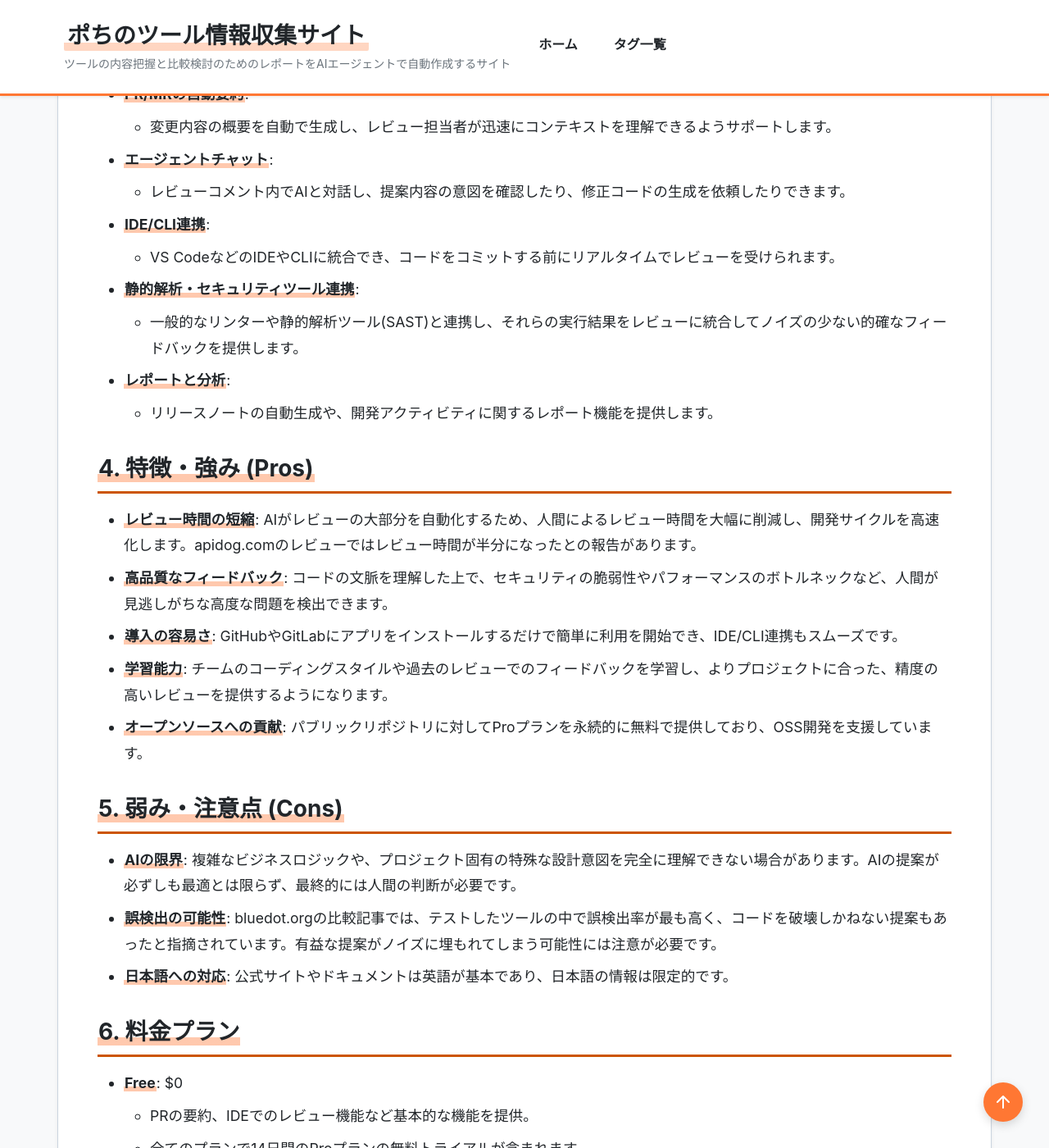
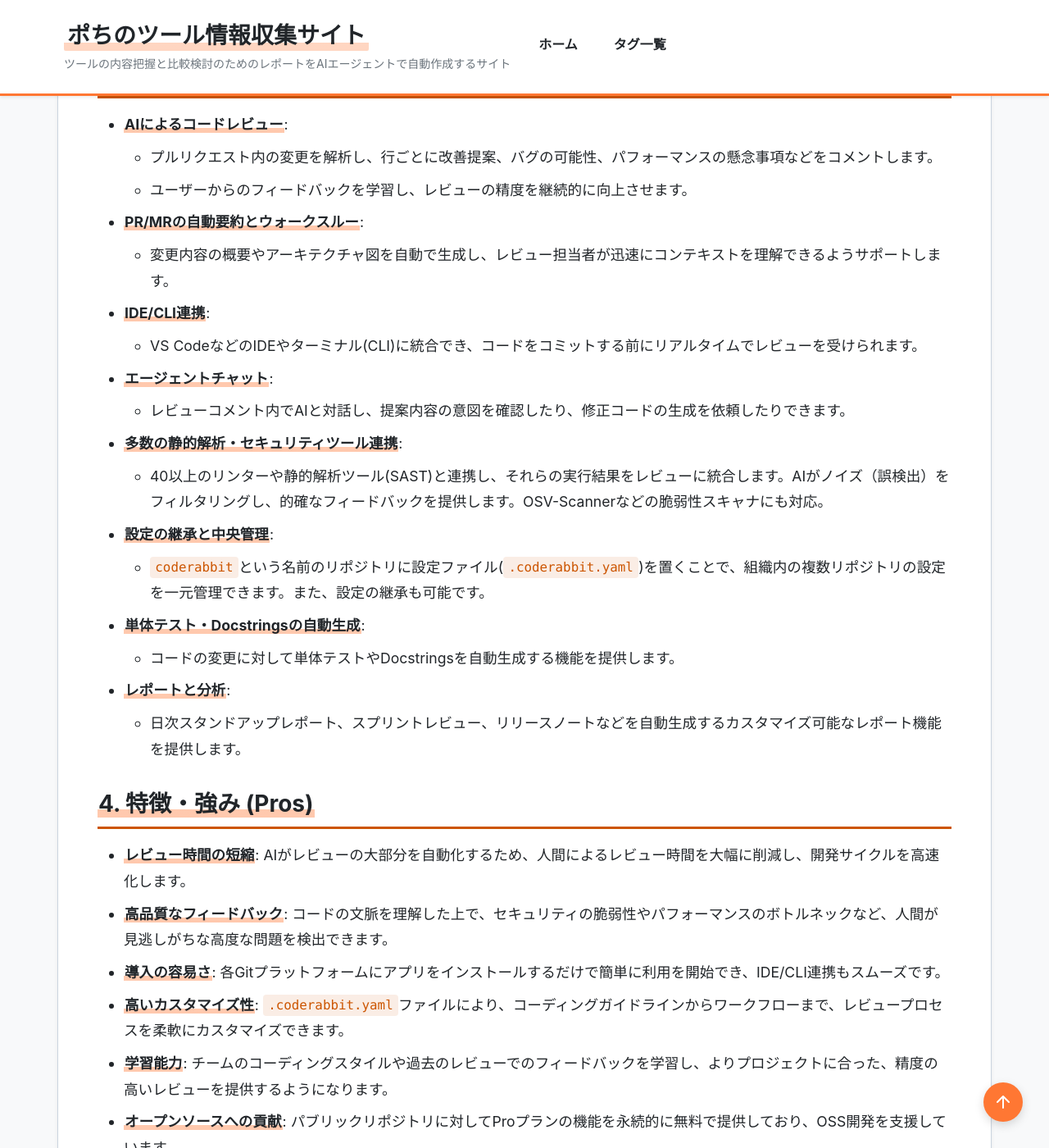
Before and after one commit to aegisfleet/tool-survey-report, a Jekyll site: the page built from _reports/coderabbit.md, in a window 1280 px wide and 1400 px high, scrolled down 2694 px. Shown: the whole window at 82% size. Built offline with Jekyll 4.4.1, drawn with Linux system fonts in a browser that asks for light colours; some of the changed text lies outside the part shown.

Commit message:
docs: CodeRabbitレポートを2026-01-07付で更新 (#312)
AGENTS.mdの「レポート作成・更新の手順」に従い、CodeRabbitの調査レポートを最新の情報に更新し、関連レポートとの整合性を確保しました。

ステップ1: レポートの更新
- `_reports/coderabbit.md`の各セクション（概要、機能、料金プラン、アップデート履歴など）を公式サイトとチェンジログの情報に基づき最新化しました。
- `last_updated`を`2026-01-07`に更新しました。

ステップ2: 関連レポートの整理
- `github-copilot.md`と`github.md`に`CodeRabbit`への関連リンクを追加しました。
- `coderabbit.md`に`SonarQube`との関連リンクを追加し、`sonarqube.md`にも`CodeRabbit`への逆リンクを追加して、双方向の整合性を確保しました。

Co-authored-by: google-labs-jules[bot] <161369871+google-labs-jules[bot]@users.noreply.github.com>

```diff
--- a/_reports/coderabbit.md
+++ b/_reports/coderabbit.md
@@ -5,17 +5,20 @@ category: "AIコーディング支援"
 developer: "CodeRabbit Inc."
 official_site: "https://www.coderabbit.ai/"
 date: "2025-10-19"
-last_updated: "2025-10-29"
+last_updated: "2026-01-07"
 tags:
   - "AI"
   - "コーディング支援"
   - "コードレビュー"
   - "自動化"
-description: "CodeRabbitは、AIを活用してコードレビューを自動化するツールです。開発者のレビュー時間を削減し、バグの早期発見を支援します。"
+  - "IDE"
+  - "CLI"
+description: "CodeRabbitは、AIを活用してコードレビューを自動化するツールです。PRレビューに加え、IDEやCLIにも対応し、開発者のレビュー時間を削減し、バグの早期発見を支援します。"
 relationships:
   related_tools:
     - "GitHub Copilot"
     - "GitHub"
+    - "SonarQube"
 ---
 
 # **CodeRabbit 調査レポート**
@@ -26,57 +29,61 @@ relationships:
 * **開発元**: CodeRabbit Inc.
 * **公式サイト**: [https://www.coderabbit.ai/](https://www.coderabbit.ai/)
 * **カテゴリ**: AIコードレビュー, 開発者ツール
-* **概要**: CodeRabbitは、AIを活用してGitHubやGitLabと連携し、プルリクエスト(PR)のコードレビューを自動化するツールです。PRの要約生成、行ごとのレビュー、バグや脆弱性の検出を行い、開発者のレビュー工数を削減し、コード品質の向上を支援します。
+* **概要**: CodeRabbitは、AIを活用してコードレビューを自動化するツールです。GitHub、GitLab、Azure DevOps、Bitbucketと連携し、プルリクエスト(PR)のレビューを行います。PRの要約生成、行ごとのレビュー、バグや脆弱性の検出に加え、IDEやCLIとも統合でき、開発プロセスのあらゆる段階でレビューを支援し、コード品質の向上に貢献します。
 
 ## **2. 目的と主な利用シーン**
 
 * **目的**: 手動でのコードレビューにかかる時間と労力を削減し、開発プロセスを高速化すること。また、AIによる網羅的なチェックを通じて、人間が見逃しがちなバグや潜在的な問題を早期に発見し、ソフトウェアの品質とセキュリティを向上させること。
 * **主な利用者**: ソフトウェア開発者、エンジニアリングチーム、DevOpsエンジニア
 * **具体的な利用シーン**:
-    * GitHub/GitLabでのプルリクエスト作成時の自動レビュー
+    * GitHub/GitLab/Azure DevOps/Bitbucketでのプルリクエスト作成時の自動レビュー
     * レビュー担当者が主要なロジックに集中するための、規約違反や軽微なミスの自動検出
     * チームに新しい開発者が参加した際の、コーディング規約の学習・遵守のサポート
     * リリース前の最終チェックとして、セキュリティ脆弱性のスキャン
+    * コミット前のローカル環境でのセルフレビュー (IDE/CLI)
 
 ## **3. 主要機能**
 
 * **AIによるコードレビュー**:
     * プルリクエスト内の変更を解析し、行ごとに改善提案、バグの可能性、パフォーマンスの懸念事項などをコメントします。
     * ユーザーからのフィードバックを学習し、レビューの精度を継続的に向上させます。
-* **PR/MRの自動要約**:
-    * 変更内容の概要を自動で生成し、レビュー担当者が迅速にコンテキストを理解できるようサポートします。
+* **PR/MRの自動要約とウォークスルー**:
+    * 変更内容の概要やアーキテクチャ図を自動で生成し、レビュー担当者が迅速にコンテキストを理解できるようサポートします。
+* **IDE/CLI連携**:
+    * VS CodeなどのIDEやターミナル(CLI)に統合でき、コードをコミットする前にリアルタイムでレビューを受けられます。
 * **エージェントチャット**:
     * レビューコメント内でAIと対話し、提案内容の意図を確認したり、修正コードの生成を依頼したりできます。
-* **IDE/CLI連携**:
-    * VS CodeなどのIDEやCLIに統合でき、コードをコミットする前にリアルタイムでレビューを受けられます。
-* **静的解析・セキュリティツール連携**:
-    * 一般的なリンターや静的解析ツール(SAST)と連携し、それらの実行結果をレビューに統合してノイズの少ない的確なフィードバックを提供します。
+* **多数の静的解析・セキュリティツール連携**:
+    * 40以上のリンターや静的解析ツール(SAST)と連携し、それらの実行結果をレビューに統合します。AIがノイズ（誤検出）をフィルタリングし、的確なフィードバックを提供します。OSV-Scannerなどの脆弱性スキャナにも対応。
+* **設定の継承と中央管理**:
+    * `coderabbit`という名前のリポジトリに設定ファイル(`.coderabbit.yaml`)を置くことで、組織内の複数リポジトリの設定を一元管理できます。また、設定の継承も可能です。
+* **単体テスト・Docstringsの自動生成**:
+    * コードの変更に対して単体テストやDocstringsを自動生成する機能を提供します。
 * **レポートと分析**:
-    * リリースノートの自動生成や、開発アクティビティに関するレポート機能を提供します。
+    * 日次スタンドアップレポート、スプリントレビュー、リリースノートなどを自動生成するカスタマイズ可能なレポート機能を提供します。
 
 ## **4. 特徴・強み (Pros)**
 
-* **レビュー時間の短縮**: AIがレビューの大部分を自動化するため、人間によるレビュー時間を大幅に削減し、開発サイクルを高速化します。apidog.comのレビューではレビュー時間が半分になったとの報告があります。
+* **レビュー時間の短縮**: AIがレビューの大部分を自動化するため、人間によるレビュー時間を大幅に削減し、開発サイクルを高速化します。
 * **高品質なフィードバック**: コードの文脈を理解した上で、セキュリティの脆弱性やパフォーマンスのボトルネックなど、人間が見逃しがちな高度な問題を検出できます。
-* **導入の容易さ**: GitHubやGitLabにアプリをインストールするだけで簡単に利用を開始でき、IDE/CLI連携もスムーズです。
+* **導入の容易さ**: 各Gitプラットフォームにアプリをインストールするだけで簡単に利用を開始でき、IDE/CLI連携もスムーズです。
+* **高いカスタマイズ性**: `.coderabbit.yaml`ファイルにより、コーディングガイドラインからワークフローまで、レビュープロセスを柔軟にカスタマイズできます。
 * **学習能力**: チームのコーディングスタイルや過去のレビューでのフィードバックを学習し、よりプロジェクトに合った、精度の高いレビューを提供するようになります。
-* **オープンソースへの貢献**: パブリックリポジトリに対してProプランを永続的に無料で提供しており、OSS開発を支援しています。
+* **オープンソースへの貢献**: パブリックリポジトリに対してProプランの機能を永続的に無料で提供しており、OSS開発を支援しています。
 
 ## **5. 弱み・注意点 (Cons)**
 
 * **AIの限界**: 複雑なビジネスロジックや、プロジェクト固有の特殊な設計意図を完全に理解できない場合があります。AIの提案が必ずしも最適とは限らず、最終的には人間の判断が必要です。
-* **誤検出の可能性**: bluedot.orgの比較記事では、テストしたツールの中で誤検出率が最も高く、コードを破壊しかねない提案もあったと指摘されています。有益な提案がノイズに埋もれてしまう可能性には注意が必要です。
+* **誤検出の可能性**: 外部の比較記事では、誤検出率の高さが指摘されたこともあり、有益な提案がノイズに埋もれてしまう可能性には注意が必要です。
 * **日本語への対応**: 公式サイトやドキュメントは英語が基本であり、日本語の情報は限定的です。
 
 ## **6. 料金プラン**
 
 * **Free**: $0
     * PRの要約、IDEでのレビュー機能など基本的な機能を提供。
-    * 全てのプランで14日間のProプランの無料トライアルが含まれます。
-* **Lite**: $12/ユーザー/月 (年払い) または $15/月
-    * 無制限のプルリクエストレビュー、フィードバックからの学習機能、リアルタイムWeb検索、コードグラフ分析など、主要なAIレビュー機能が含まれます。
+    * 14日間のProプランの無料トライアルが含まれます。
 * **Pro**: $24/ユーザー/月 (年払い) または $30/月
-    * Liteプランの全機能に加え、リンター/SASTツール連携、Jira/Linear連携、エージェントチャット、分析ダッシュボード、カスタムレポート、Docstrings生成など、より高度な機能を提供します。
+    * 無制限のプルリクエストレビュー、Jira/Linear連携、リンター/SASTツール連携、分析ダッシュボード、カスタムレポート、Docstrings生成など、全ての主要機能が含まれます。
     * オープンソースプロジェクト（パブリックリポジトリ）は**永久に無料**で利用できます。
 * **Enterprise**: 要問い合わせ
     * Proプランの全機能に加え、セルフホスティング、SLAサポート、専任のカスタマーサクセスマネージャーなど、大企業向けの機能とサポートが提供されます。
@@ -109,22 +116,25 @@ relationships:
 
 ## **11. 操作性 (UI/UX) と学習コスト**
 
-* **UI/UX**: apidog.comのレビューによれば、IDEやGitプラットフォームにシームレスに統合され、クリーンで直感的なインターフェースを持つと評価されています。
+* **UI/UX**: IDEやGitプラットフォームにシームレスに統合され、クリーンで直感的なインターフェースを持つと評価されています。
 * **学習コスト**: セットアップが簡単で、AIからの提案も明確で実用的であるため、学習コストは低いとされています。経験の浅い開発者でも、その洞察から利益を得ることができると報告されています。
 
 ## **12. ユーザーの声（レビュー分析）**
 
 * **調査対象**: 公式サイトの顧客の声, apidog.comのレビュー記事, bluedot.orgの比較記事
 * **ポジティブな評価**:
-    * 「レビュー時間が半分になった」「手動レビューよりも一貫したフィードバックが得られる」といった声が多く、開発速度と品質向上への貢献が高く評価されています。(apidog.com, 公式サイト)
-    * PRの要約機能が、レビュー担当者のコンテキスト理解を大幅に助けていると評価されています。(公式サイト)
-    * GitHubのコメント内でAIと対話できる機能が、単なる指摘に留まらない、協調的なレビュー体験を生み出しているとの意見があります。(公式サイト)
+    * 「レビュー時間が半分になった」「手動レビューよりも一貫したフィードバックが得られる」といった声が多く、開発速度と品質向上への貢献が高く評価されています。
+    * PRの要約機能が、レビュー担当者のコンテキスト理解を大幅に助けていると評価されています。
+    * GitHubのコメント内でAIと対話できる機能が、単なる指摘に留まらない、協調的なレビュー体験を生み出しているとの意見があります。
 * **ネガティブな評価 / 改善要望**:
-    * bluedot.orgの比較記事では、テストしたツールの中で誤検出率が最も高く、コードを破壊しかねない提案もあったと指摘されています。有益な提案がノイズに埋もれてしまい、効果的なレビューツールとして機能しなかったとされています。
-    * AIはビジネスロジックの深い文脈を理解できないため、提案が的外れになる場合があるとの指摘があります。あくまで人間のレビューを補助するツールと捉えるべきです。(apidog.com)
+    * 外部の比較記事では、テストしたツールの中で誤検出率が最も高かったとの指摘もあります。
+    * AIはビジネスロジックの深い文脈を理解できないため、提案が的外れになる場合があるとの指摘があります。あくまで人間のレビューを補助するツールと捉えるべきです。
 
 ## **13. 直近半年のアップデート情報**
 
+*   **設定の継承機能の追加 (2025年12月12日)**: 親の設定を継承しつつ、リポジトリ固有のカスタマイズが可能になり、大規模な組織での設定管理が容易になりました。
+*   **PR要約のカスタマイズ機能 (2025年11月18日)**: PRのサマリーの内容、構造、トーン、フォーマットを独自に指示できるようになりました (Beta)。
+*   **Web UIでのYAML編集モード追加 (2025年11月11日)**: 設定画面で、従来のUIモードに加えて、直接YAMLを編集できるモードが追加され、両モードはリアルタイムで同期されます。
 *   **GitHubインテグレーションの改善 (2025年10月14日)**: GitHub連携時のオンボーディングフローが改善され、組織やリポジトリの選択、権限設定がより迅速かつ簡単になりました。
 *   **CLI v0.3.4リリース (2025年10月10日)**: CLIがバックグラウンドで自動更新されるようになり、常に最新バージョンを利用可能になりました。
 *   **カスタムレポートの機能強化 (2025年10月7日)**: カスタムレポートに組織全体の統計情報（開発者のアクティビティ、コード品質の傾向など）を含めることが可能になりました。
@@ -133,18 +143,9 @@ relationships:
 *   **設定ファイルの中央管理 (2025年8月22日)**: `coderabbit`という名前のリポジトリに設定ファイル(`.coderabbit.yaml`)を置くことで、組織内の複数リポジトリの設定を一元管理できるようになりました。
 *   **OSV-Scanner連携 (2025年8月14日)**: Googleの脆弱性スキャナー「OSV-Scanner」と連携し、依存関係のセキュリティ脆弱性を検出できるようになりました。
 *   **VS Code拡張機能 v1.0 (2025年8月13日)**: IDE内でPRレビューが完結できるようになり、ワンクリックでの修正適用やAIコーディングツールとの連携が強化されました。
-*   **MCPサーバー連携 (2025年8月4日)**: 外部のMCP（Meta-level Context Provider）サーバーと連携し、ドキュメントやWikiなど、より広範なコンテキストをレビューに活用できるようになりました (Early Access)。
 *   **UIのダークテーマ対応 (2025年8月1日)**: 管理画面でダークテーマが利用可能になりました。
 *   **単体テスト自動生成 (Beta) (2025年7月23日)**: コードの変更に対して単体テストを自動生成する機能がベータ版としてリリースされました。
 *   **レポート機能の強化 (2025年7月17日)**: レポートから特定のリポジトリやラベルを除外するフィルタ、日次レポートへの「次のステップ」セクションの追加、CI/CDのチェックステータスの反映など、レポート機能が強化されました。
-*   **Python静的解析の強化 (2025年7月10日, 7月3日)**: Jupyter Notebookの解析に対応する`nbqa`や、`Flake8`のサポートが追加されました。
-*   **コードガイドラインスキャンの強化 (2025年7月1日)**: `.cursorrules`や`CLAUDE.md`など、様々なツールの設定ファイルを自動でスキャンし、レビューに反映するようになりました。
-*   **PHP静的解析の強化 (2025年6月27日)**: `PHPMD`と`PHPCS`のサポートが追加されました。
-*   **静的解析ツールの追加 (2025年6月11日, 6月5日)**: `HTMLHint`, `Checkmake`, `Dotenv Linter`, `Pylint`など、多数の静的解析ツールが追加されました。
-*   **単体テスト自動生成 (Early Access) (2025年6月10日)**: 単体テストの自動生成機能が早期アクセスとして利用可能になりました。
-*   **セキュリティ・コード品質ツールの追加 (2025年5月25日)**: Ruby on Rails向けの脆弱性スキャナ`Brakeman`や、Rustのリンター`Clippy`が追加されました。
-*   **Lua言語のサポート (2025年5月19日)**: `Luacheck`によるLua言語の静的解析に対応しました。
-*   **IDE連携の公式リリース (2025年5月14日)**: VS Codeおよびそのフォーク（Cursor, Windsurf）向けの拡張機能が正式にリリースされ、IDE内で直接レビューを受けられるようになりました。
 
 ## **14. 類似ツールとの比較**
 
@@ -155,7 +156,7 @@ relationships:
 ## **15. 総評**
 
 * **総合的な評価**:
-    * CodeRabbitは、AIを活用してコードレビューの効率と品質を劇的に向上させる可能性を秘めた、非常に強力なツールです。特に、PRの要約や対話形式でのレビューは、開発者の負担を大きく軽減します。
+    * CodeRabbitは、AIを活用してコードレビューの効率と品質を劇的に向上させる可能性を秘めた、非常に強力なツールです。PRレビューからIDE/CLIでのローカルレビューまで一貫してサポートし、特にPRの要約や対話形式でのレビューは開発者の負担を大きく軽減します。
     * 一方で、AIによる誤検出のリスクも報告されており、ツールの提案を鵜呑みにせず、最終的な判断は開発者が行うという運用が不可欠です。
 * **推奨されるチームやプロジェクト**:
     * 開発速度の向上とコード品質の維持を両立させたい、モダンな開発プロセス（GitHub Flowなど）を採用しているチーム。
```
Also changed, not shown: other parts of _reports/coderabbit.md (+2 -2 lines), _reports/github-copilot.md (+1 -0 lines), _reports/github.md (+1 -0 lines), _reports/sonarqube.md (+3 -0 lines).
